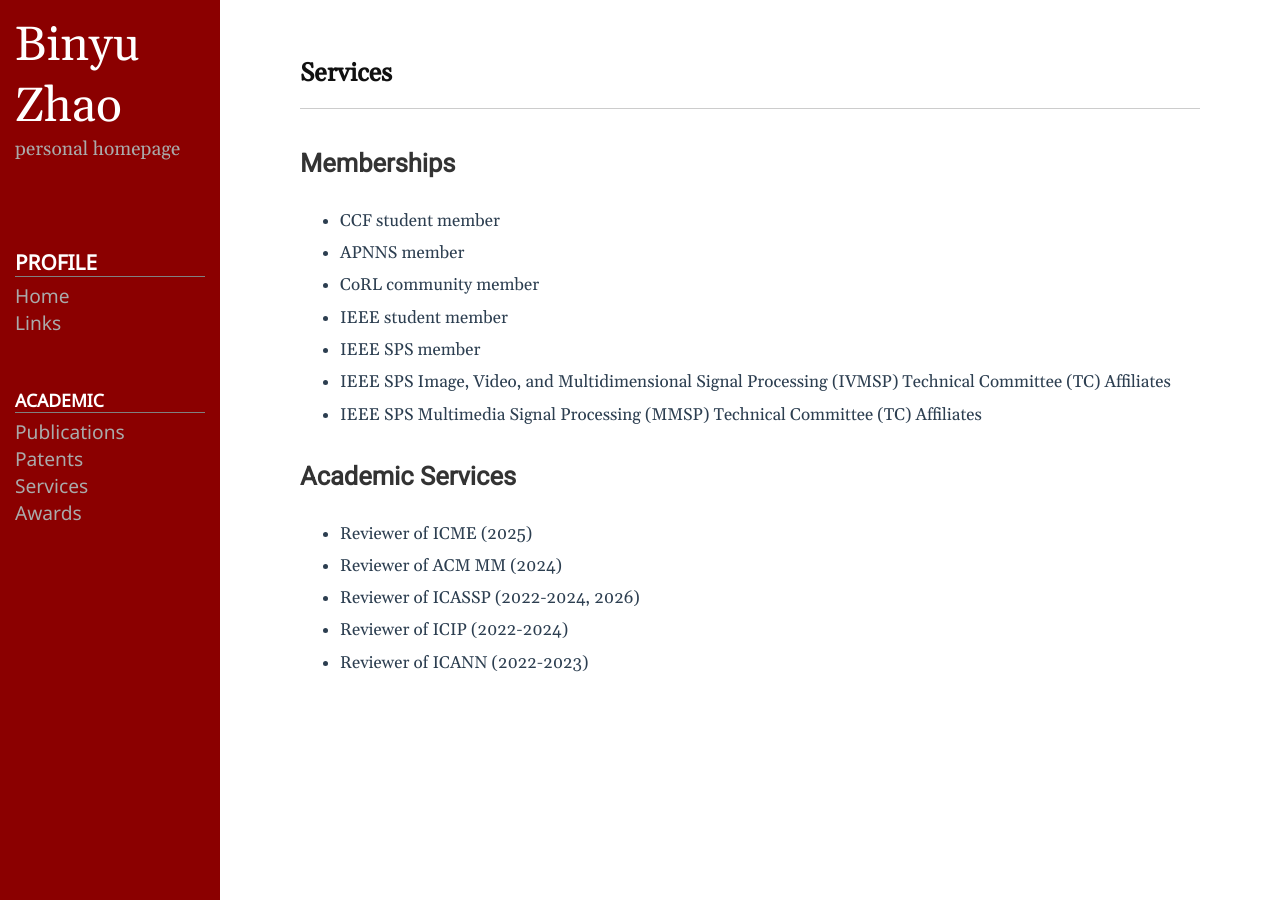
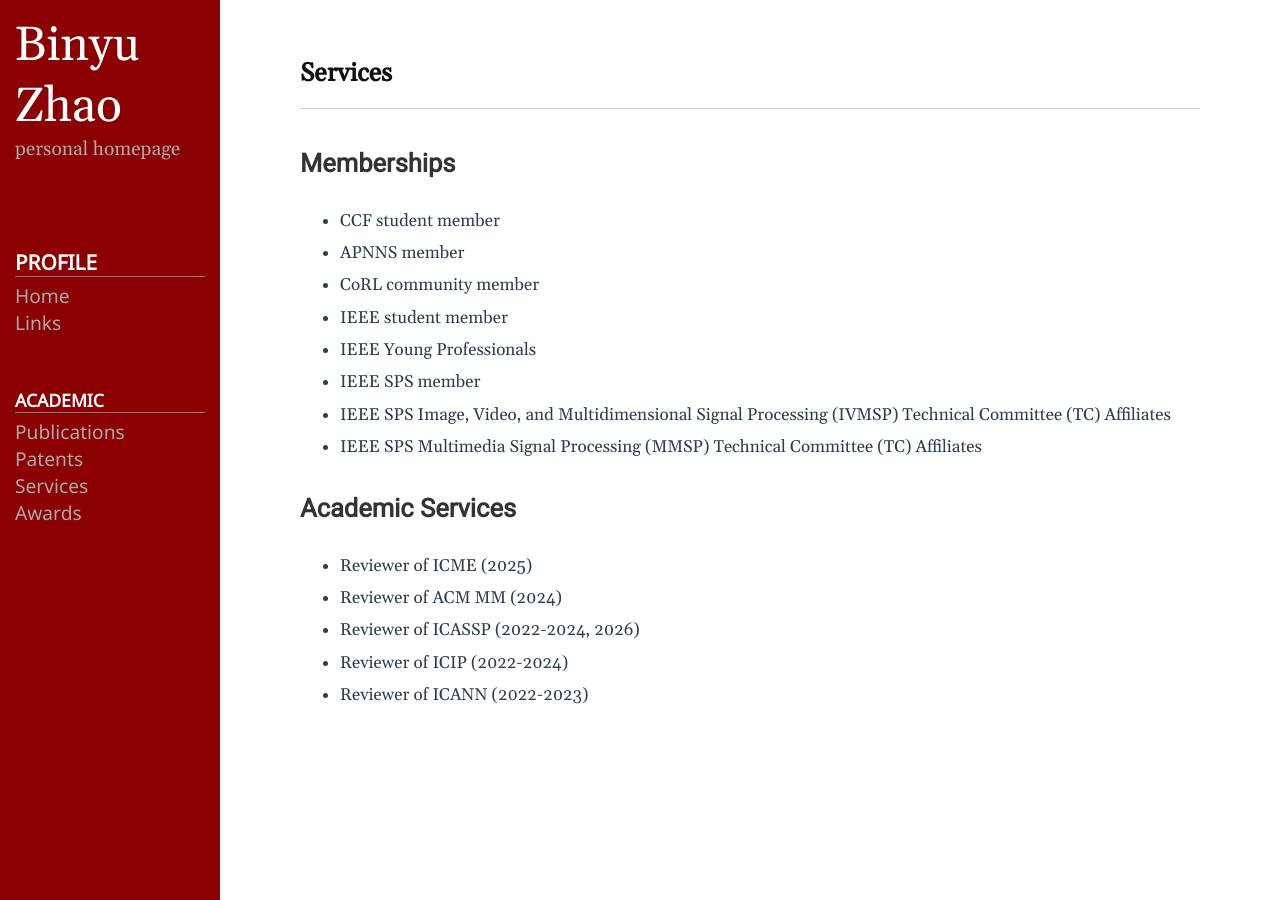
Before and after one commit to byzhaoAI/byzhaoAI.github.io, a Jekyll site: the page built from service.md, in a window 1280 px wide. Built offline with Jekyll 4.4.1, drawn with Linux system fonts in a browser that asks for light colours.

Commit message:
update service

```diff
--- a/service.md
+++ b/service.md
@@ -10,6 +10,7 @@ permalink: /service/
 - APNNS member
 - CoRL community member
 - IEEE student member
+- IEEE Young Professionals
 - IEEE SPS member
 - IEEE SPS Image, Video, and Multidimensional Signal Processing (IVMSP) Technical Committee (TC) Affiliates
 - IEEE SPS Multimedia Signal Processing (MMSP) Technical Committee (TC) Affiliates
```
